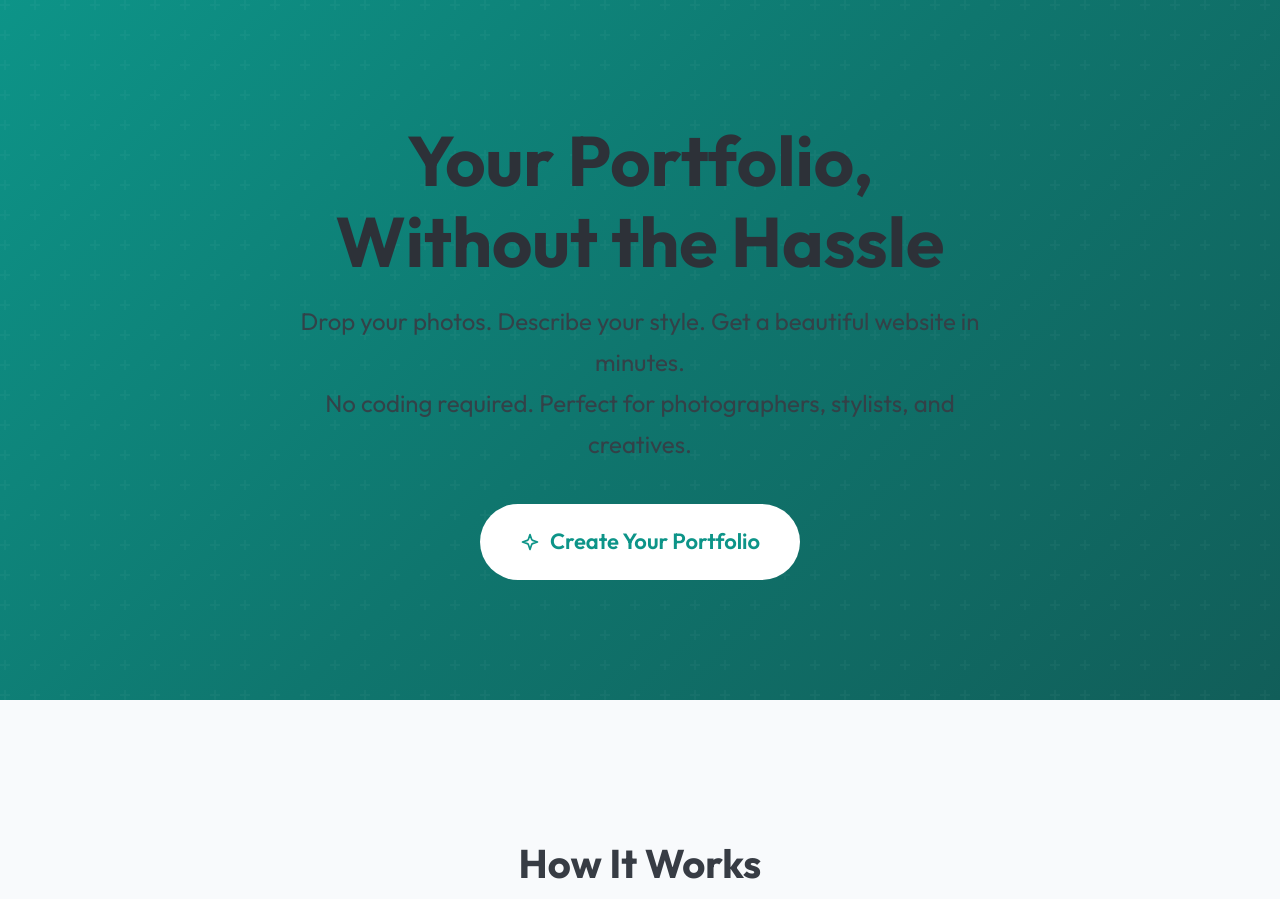
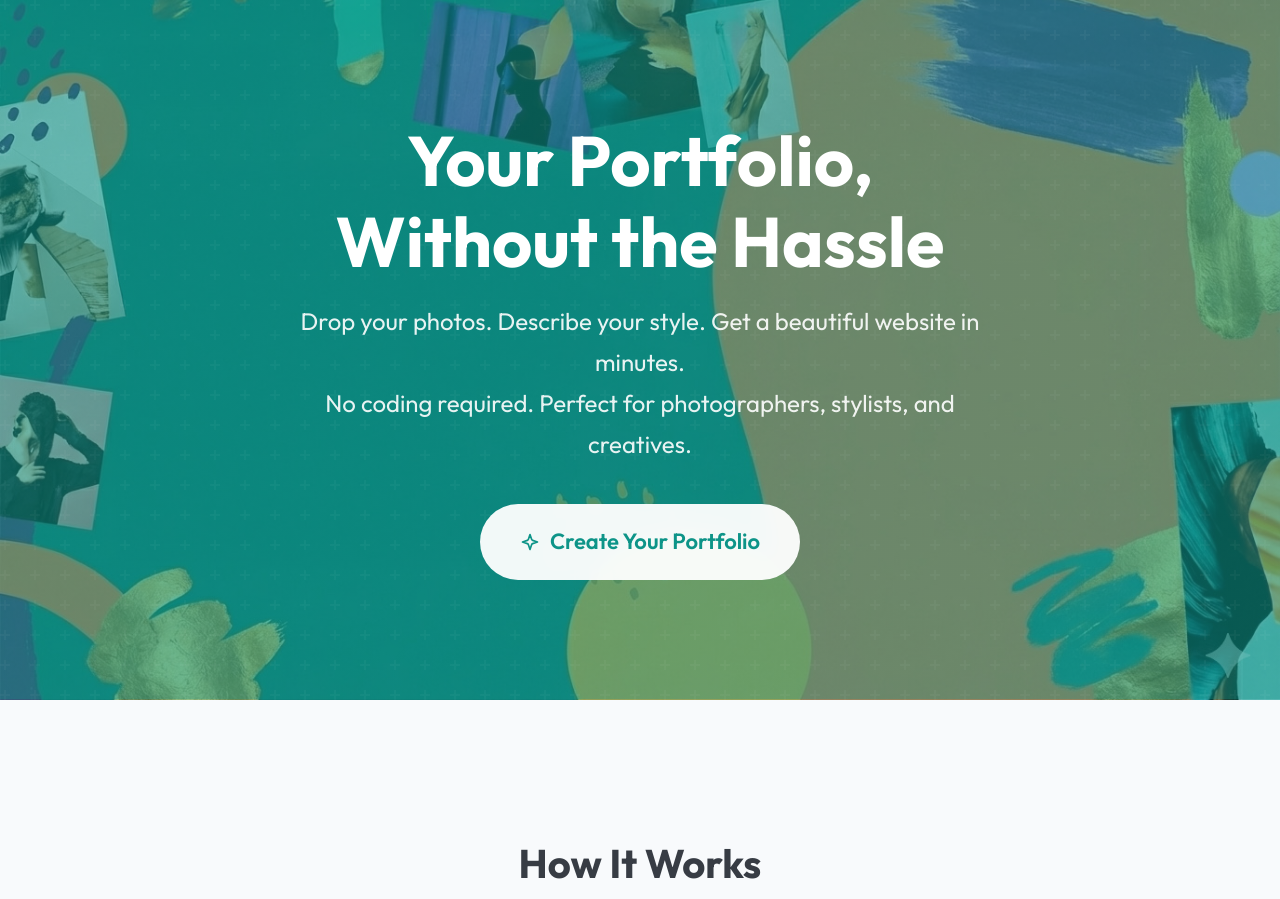
Before and after one commit to CansyLand/mywebsite, a PHP site: page /mywebsite/ in a window 1280 px wide. Shown: the part 114-1013 px from the top of the page. Run offline with PHP 8.4, Linux system fonts and the light colour scheme; some libraries are stand-ins or nearby versions.

Commit message:
feat: Add hero background image and make text white
- Add hero-image.jpg background to hero section with teal overlay
- Make hero section text white with !important override
- Enhance CTA button with glass effect for better contrast

```diff
--- a/assets/css/app.css
+++ b/assets/css/app.css
@@ -112,7 +112,10 @@ body {
    ═══════════════════════════════════════════════════════════ */
 
 .hero {
-    background: linear-gradient(135deg, var(--primary) 0%, #0f766e 50%, #115e59 100%);
+    background: linear-gradient(rgba(13, 148, 136, 0.6), rgba(13, 148, 136, 0.6)), url('../images/hero-image.jpg');
+    background-size: cover;
+    background-position: center;
+    background-repeat: no-repeat;
     color: white;
     padding: 6rem 2rem;
     text-align: center;
@@ -139,6 +142,7 @@ body {
     font-weight: 700;
     margin-bottom: 1rem;
     line-height: 1.15;
+    color: white !important;
 }
 
 .hero p {
@@ -146,20 +150,22 @@ body {
     opacity: 0.9;
     margin-bottom: 2rem;
     line-height: 1.7;
+    color: white !important;
 }
 
 .btn-cta {
     display: inline-flex;
     align-items: center;
     gap: 0.5rem;
-    background: white;
+    background: rgba(255, 255, 255, 0.95);
+    backdrop-filter: blur(10px);
     color: var(--primary);
     padding: 1rem 2rem;
     font-size: 1.1rem;
     font-weight: 600;
     border-radius: 100px;
     text-decoration: none;
-    transition: transform 0.2s, box-shadow 0.2s;
+    transition: transform 0.2s, box-shadow 0.2s, background 0.2s;
 }
 
 .btn-cta:hover {
```
Also changed, not shown: assets/images/hero-image.jpg (added).
